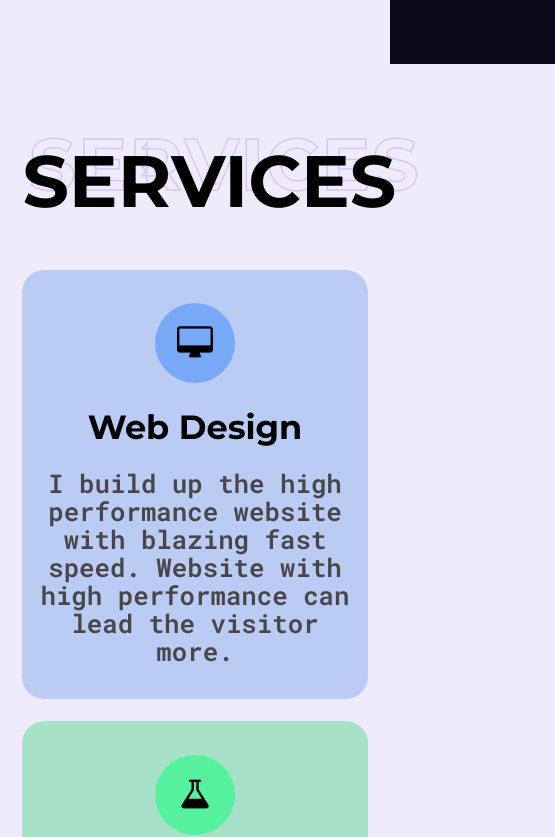
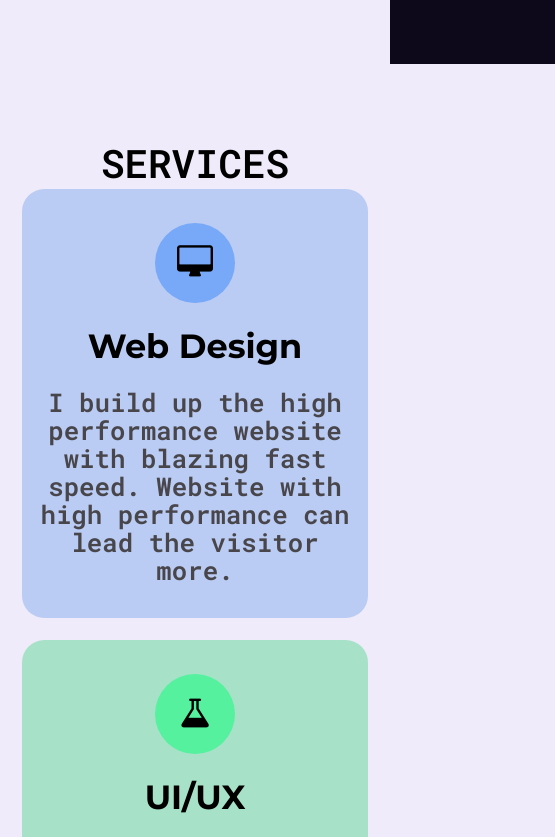
Before and after one commit to iamroshanraut/Amy-Portfolio_webcifar, a plain HTML site: page index.html in a window 390 px wide. Shown: the part 780-1617 px from the top of the page, 555 px wide, since content can reach past the window. Drawn offline with Linux system fonts and the light colour scheme.

Commit message:
Some Changes

```diff
--- a/css/style.css
+++ b/css/style.css
@@ -8,6 +8,8 @@ font-family: 'Roboto Mono', monospace; */
     padding: 0;
     box-sizing: border-box;
 }
+
+
 
 html{
     font-size: 10px;
@@ -31,6 +33,8 @@ header{
     height: 100%;
     padding-top: 6rem;
 }
+
+
 
 header .container{
     width: 90%;
@@ -212,6 +216,10 @@ header .container .right img{
         font-size: 4rem;
     }
 
+    .container h2{
+        font-size: 2rem !important;
+    }
+
 
 }
 
@@ -383,6 +391,10 @@ header .container .right img{
     .master_box .box{
         padding: 3rem 1rem !important;
     }
+
+    .container h2{
+        font-size: 5rem ;
+    }
 }
 
 /* service section ends here  */
@@ -529,6 +541,10 @@ header .container .right img{
     .testimonial .container h2{
         font-size: 5rem;
     }
+
+    .container h2{
+        font-size: 2rem !important;
+    }
 }
 
 
@@ -626,6 +642,10 @@ header .container .right img{
 @media only screen and (max-width:475px){
     .stats .container{
         width: 95%;
+    }
+
+    .container h2{
+        font-size: 3.5rem !important;
     }
 }
 
@@ -973,6 +993,8 @@ header .container .right img{
     .project .container .project_head{
         font-size: 5rem;
     }
+
+
 }
 
 
@@ -1196,10 +1218,6 @@ footer .container .footer h2{
     z-index: -1;
 }
 
-.project .container .project_head{
-
-}
-
 .project .container .project_head::after{
     content: "PROJECTS";
 
--- a/index.html
+++ b/index.html
@@ -106,7 +106,7 @@
 
     <section class="services">
       <div class="container">
-        <h1>SERVICES</h1>
+        <h2>SERVICES</h2>
         <div class="master_box">
           <div class="box box1">
             <div class="cricle cricle_one">
```
